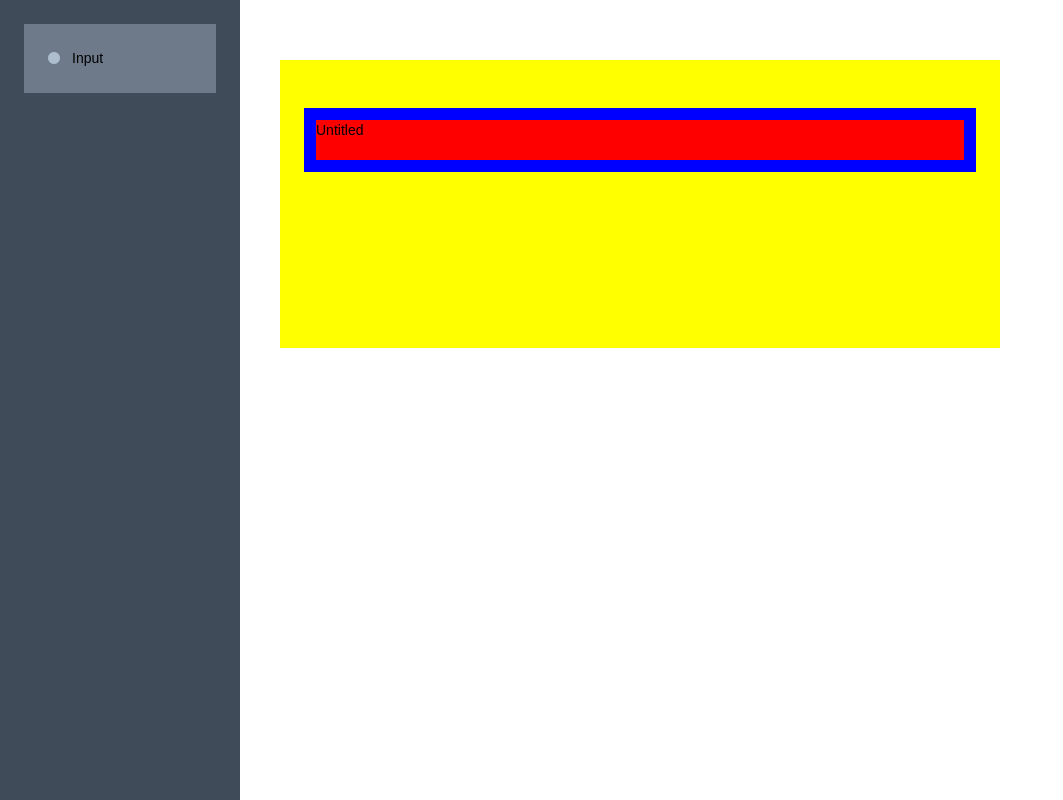
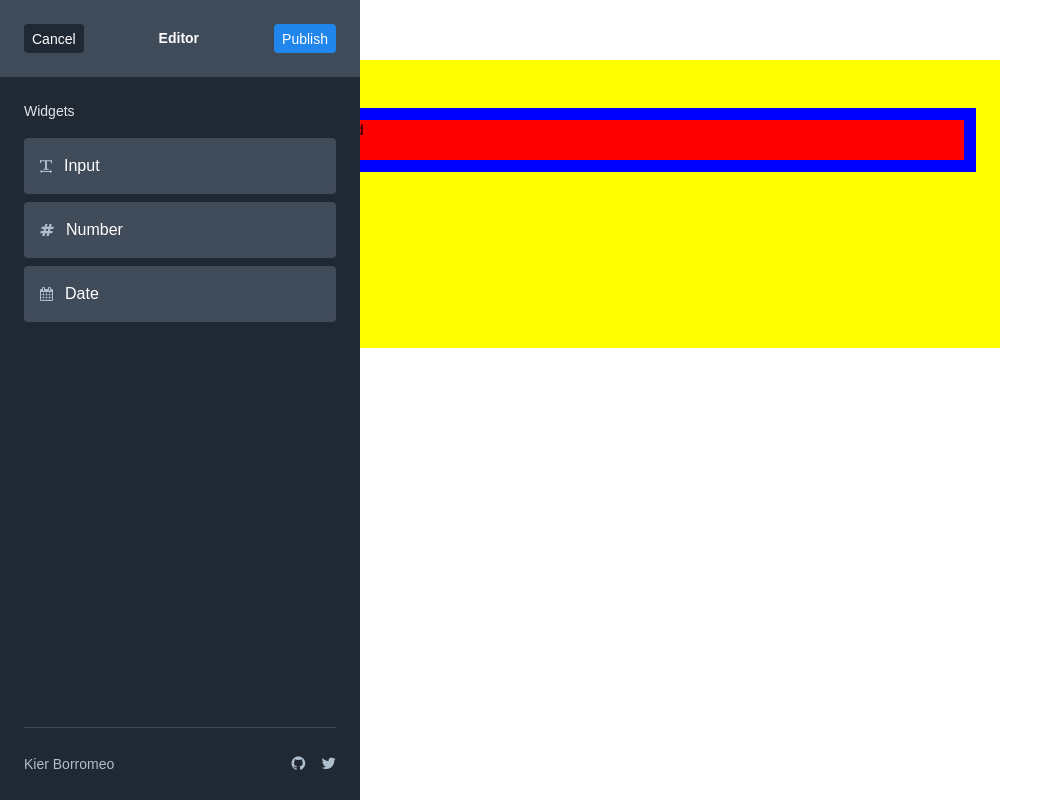
Before and after one commit to srph/toy-template-builder, a React (Vite) app: page / in a window 1280 px wide. Shown: the whole page, without its empty margins (0-1063 px from the left). Built offline with nearby package versions, Linux system fonts and the light colour scheme; a web font is replaced by a local one.

Commit message:
Style sidebar

```diff
--- a/src/global.css
+++ b/src/global.css
@@ -65,22 +65,92 @@ p, h1, h2, h3, h4, h5, h6 {
   margin: 0;
 }
 
+.ui-button {
+  display: inline-block;
+  height: 29px;
+  padding: 0 8px;
+  color: var(--color-bw-0);
+  background: var(--color-bw-9);
+  border: 0;
+  font-family: var(--font-family);
+  font-size: var(--font-size);
+  border-radius: var(--border-radius);
+  outline: 0;
+  cursor: pointer;
+}
+
+.ui-button.is-primary {
+  background: var(--color-primary);
+}
+
 .editor-sidebar {
-  position: absolute;
+  position: fixed;
   top: 0;
   left: 0;
   bottom: 0;
-  width: 240px;
+  display: flex;
+  flex-direction: column;
+  width: 360px;
+  background: var(--color-bw-9);
+}
+
+.editor-sidebar > .menu {
+  flex-shrink: 0;
+  display: flex;
+  justify-content: space-between;
+  align-items: center;
   padding: 24px;
   background: var(--color-bw-8);
 }
 
+.editor-sidebar > .menu > .title {
+  color: var(--color-bw-0);
+}
+
+.editor-sidebar > .list {
+  padding: 24px;
+  height: 100%;
+}
+
+.editor-sidebar > .list > .heading {
+  color: var(--color-bw-2);
+  margin-bottom: 16px;
+  font-weight: 400;
+}
+
+.editor-sidebar > .footer {
+  display: flex;
+  align-items: center;
+  color: var(--color-bw-5);
+  border-top: 1px solid var(--color-bw-8);
+  margin-left: 24px;
+  margin-right: 24px;
+  padding: 24px 0;
+}
+
+.editor-sidebar > .footer > .social {
+  display: flex;
+  align-items: center;
+  margin-left: auto;
+}
+
+.editor-sidebar > .footer > .social > .icon {
+  text-decoration: none;
+  color: var(--color-bw-5);
+  font-size: 16px;
+}
+
+.editor-sidebar > .footer > .social > .icon:not(:last-child) {
+  margin-right: 16px;
+}
+
 .editor-widget {
-  padding: 24px;
+  padding: 16px;
   margin-bottom: 8px;
   display: flex;
   align-items: center;
-  background: var(--color-bw-7);
+  background: var(--color-bw-8);
+  border-radius: var(--border-radius);
 }
 
 .editor-widget > .icon {
@@ -90,6 +160,8 @@ p, h1, h2, h3, h4, h5, h6 {
 
 .editor-widget > .label {
   color: var(--color-bw-0);
+  font-size: var(--font-size-h4);
+  font-weight: 300;
 }
 
 .editor-content {
--- a/src/index.tsx
+++ b/src/index.tsx
@@ -35,7 +35,18 @@ interface State {
 const widgets = [{
   id: ++id,
   name: 'text',
-  label: 'Input'
+  label: 'Input',
+  icon: 'text-width'
+}, {
+  id: ++id,
+  name: 'number',
+  label: 'Number',
+  icon: 'hashtag'
+}, {
+  id: ++id,
+  name: 'date',
+  label: 'Date',
+  icon: 'calendar'
 }]
 
 const init: State = {
@@ -113,18 +124,26 @@ function App() {
     <DragDropContext onDragStart={onDragStart} onDragEnd={onDragEnd}>
       <div className="editor-layout">
         <div className="editor-sidebar">
+          <div className="menu">
+            <button className="ui-button">Cancel</button>
+            <h5 className="title">Editor</h5>
+            <button className="ui-button is-primary">Publish</button>
+          </div>
+
           <Droppable droppableId="widgets" isDropDisabled={true}>
             {(provided, snapshot) => (
-              <div ref={provided.innerRef} {...provided.droppableProps}>
+              <div className="list" ref={provided.innerRef} {...provided.droppableProps}>
+                <h5 className="heading">Widgets</h5>
+
                 {state.widgets.map((widget, i) => (
                   <Draggable draggableId={String(widget.id)} index={i} key={widget.id}>
                     {(provided, snapshot) => (
                       <div className="editor-widget" ref={provided.innerRef} {...provided.draggableProps} {...provided.dragHandleProps}>
                         <span className="icon">
-                          <i className='fa fa-circle' />
+                          <i className={`fa fa-${widget.icon}`} />
                         </span>
 
-                        <span className="text">
+                        <span className="label">
                           {widget.label}
                         </span>
                       </div>
@@ -136,6 +155,20 @@ function App() {
               </div>
             )}
           </Droppable>
+
+          <footer className="footer">
+            <span className="name">Kier Borromeo</span>
+
+            <div className="social">
+              <a href="#" className="icon">
+                <i className="fa fa-github" />
+              </a>
+
+              <a href="#" className="icon">
+                <i className="fa fa-twitter" />
+              </a>
+            </div>
+          </footer>
         </div>
 
         <div className="editor-content">
```
